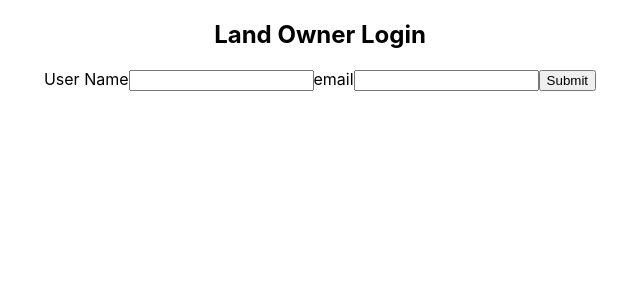
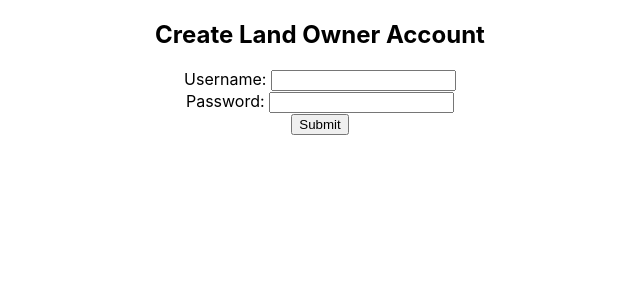
Before and after one commit to bwft-RVcamping-Airbnb/Frontend, a React (Create React App) app: page /land/register in a window 1280 px wide. Shown: the top 300 px of the page, without its empty margins (320-960 px from the left). Built offline with nearby package versions, Linux system fonts and the light colour scheme.

Commit message:
Land Owner Sign up form  refactor complete, new user created

```diff
--- a/src/actions/registerNewLandUser.js
+++ b/src/actions/registerNewLandUser.js
@@ -5,7 +5,7 @@ import { POST_NEW_LAND_USER, POST_NEW_LAND_USER_SUCCESS,  POST_NEW_LAND_USER_FAI
 export const registerNewLandUser = user => dispatch => {
     dispatch({type: POST_NEW_LAND_USER})
 
-    axios.post('')
+    axios.post('https://rvairbnb.herokuapp.com/api/auth/register', user)
     .then(res => {
         dispatch({
             type: POST_NEW_LAND_USER_SUCCESS,
--- a/src/components/Register/RegisterLandUser.js
+++ b/src/components/Register/RegisterLandUser.js
@@ -1,30 +1,63 @@
 import React from 'react'
 import { useForm } from 'react-hook-form'
+import Loader from 'react-loader-spinner';
+import { connect } from 'react-redux';
 
-function RegisterLandOwner() {
+import {registerNewLandUser} from '../../actions/registerNewLandUser';
+
+import "react-loader-spinner/dist/loader/css/react-spinner-loader.css"
+
+const RegisterLandUser = props => {
   const { register, handleSubmit, errors} = useForm()
   const onSubmit = (data) => {
-    console.log(data);
+    const credentials = {
+      username: data.username,
+      password: data.password,
+      is_land_owner: props.is_land_owner
+    }
+    props.registerNewLandUser(credentials);
+    props.history.push('/account/success');
+    console.log(credentials);
   }
+  console.log(props);
+  return (
+    <div className="sign-up-form-container">
+      {props.isLoading &&
+        <Loader type="Rings" color="red" />
+      }
 
-  return (
-    <form className="App" onSubmit={handleSubmit(onSubmit)}>
-      <h2>Land Owner Login</h2>
-      <label>User Name</label>
-      <input name='username' ref={register({ required: true})} />
+    {!props.isLoading &&
+        <>
+          <h2>Create Land Owner Account</h2>
 
-      {errors.username && errors.username.type === 'required' && (<p>This is required</p>
-      )}
+          <form className="App" onSubmit={handleSubmit(onSubmit)}>
 
-      <label>email</label>
-      <input name='email' ref={register({ required: true})} />
+          <div className="create-account-input-container">
 
-      {errors.email && errors.email.type === 'required' && (<p>This is required</p>
-      )}
+            <label>Username: </label>
+            <input type="text" name='username' ref={register({ required: true})} />
+            {errors.username && errors.username.type === 'required' && (<p>This is required</p>)}
 
-      <input type='submit' />
-    </form>
+          </div>
+
+          <div className="create-account-input-container">
+
+            <label>Password: </label>
+            <input type="password" name='password' ref={register({ required: true})} />
+            {errors.password && errors.password.type === 'required' && (<p>This is required</p>)}
+
+          </div>
+            <input type='submit' />
+          </form>
+        </>
+    }
+    </div>
   )
 }
 
-export default RegisterLandOwner;
+const mapStateToProps = state => ({
+  isLoading: state.newLandUser.isLoading,
+  is_land_owner: state.newLandUser.is_land_owner
+});
+
+export default connect(mapStateToProps, {registerNewLandUser})(RegisterLandUser);
```
Also changed, not shown: src/components/deletemecomponent.js (deleted).
